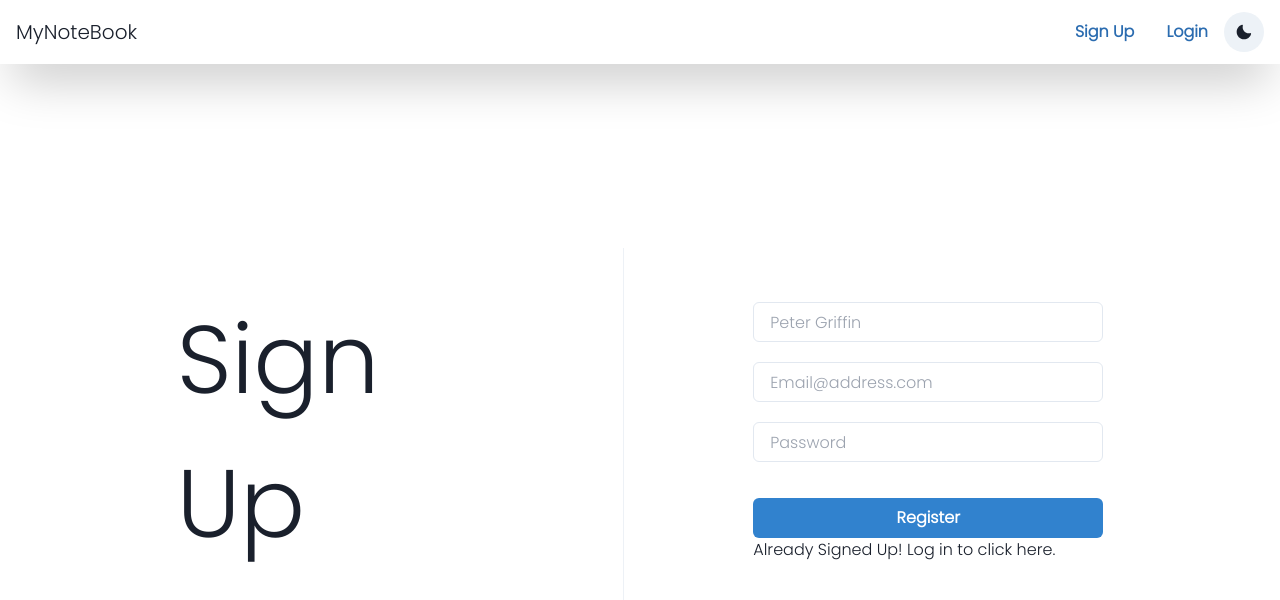
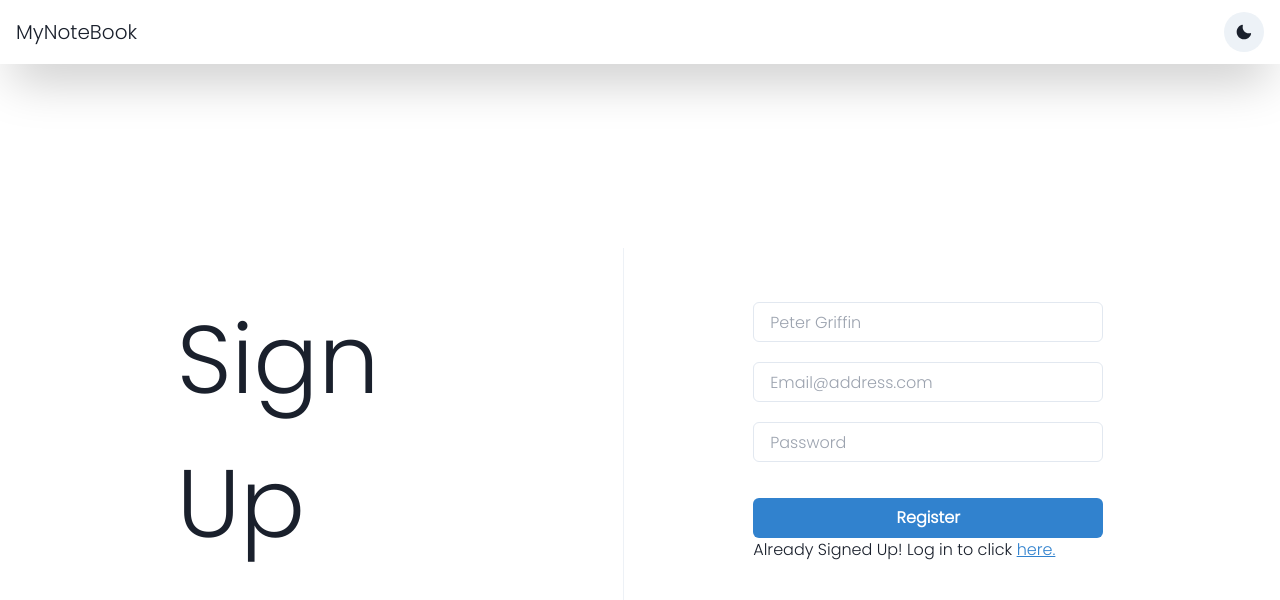
Before and after one commit to aniket-tote/MyNotebook, a React (Vite) app in the folder Client/: page /signup in a window 1280 px wide. Shown: the top 600 px of the page. Built offline with nearby package versions, Linux system fonts and the light colour scheme.

Commit message:
added spinner and removed login and signup button from navbar

```diff
--- a/Client/src/components/HeadNavbar.jsx
+++ b/Client/src/components/HeadNavbar.jsx
@@ -51,21 +51,16 @@ export default function HeadNavbar() {
       </Link>
 
       <Flex
-        flexDirection={["column", "column", "row"]}
-        experimental_spaceX={[0, 0, 4]}
-        experimental_spaceY={[4, 4, 0]}
+        flexDirection={"column"}
+        experimental_spaceY={4}
         display={["flex", "flex", "none"]}
-        position={["absolute", "absolute", "relative"]}
-        backgroundColor={[
-          colorMode === "dark" ? "gray.700" : "#fff",
-          colorMode === "dark" ? "gray.700" : "#fff",
-          colorMode === "dark" ? "gray.900" : "white",
-        ]}
-        top={[16, 16, 0]}
-        width={["100vw", "100vw", "max-content"]}
+        position={"absolute"}
+        backgroundColor={colorMode === "dark" ? "gray.700" : "#fff"}
+        top={16}
+        width={"100vw"}
         left={navOpen ? 0 : "auto"}
         padding={4}
-        right={[navOpen ? "auto" : "100%", navOpen ? "auto" : "100%", "auto"]}
+        right={navOpen ? "auto" : "100%"}
         zIndex={"1"}
       >
         <Link
@@ -87,20 +82,7 @@ export default function HeadNavbar() {
       </Flex>
 
       <Flex experimental_spaceX={4}>
-        {!localStorage.getItem("token") ? (
-          <Flex experimental_spaceX={4}>
-            <Link to="/signup">
-              <Button colorScheme="blue" variant="ghost">
-                Sign Up
-              </Button>
-            </Link>
-            <Link to="/login">
-              <Button colorScheme="blue" variant="ghost">
-                Login
-              </Button>
-            </Link>
-          </Flex>
-        ) : (
+        {localStorage.getItem("token") && (
           <Link to="/login">
             <Button colorScheme="blue" variant="ghost" onClick={logout}>
               Logout
--- a/Client/src/components/Login.jsx
+++ b/Client/src/components/Login.jsx
@@ -7,6 +7,7 @@ import {
   FormErrorMessage,
   useToast,
   Input,
+  Text,
 } from "@chakra-ui/react";
 import React from "react";
 import { Field, Form, Formik } from "formik";
@@ -134,7 +135,16 @@ const Login = () => {
             </Form>
           )}
         </Formik>
-        <Link to="/signup">Not Registered yet! Sign up here. </Link>
+        <Link to="/signup">
+          Not Registered yet! Sign up{" "}
+          <Text
+            display={"inline"}
+            textColor={"blue.500"}
+            textDecoration={"underline"}
+          >
+            here.
+          </Text>{" "}
+        </Link>
       </Flex>
     </Flex>
   );
--- a/Client/src/components/Notes.jsx
+++ b/Client/src/components/Notes.jsx
@@ -1,18 +1,19 @@
-import { Flex } from "@chakra-ui/react";
-import React, { useContext, useEffect } from "react";
+import { Flex, Spinner, Text } from "@chakra-ui/react";
+import React, { useContext, useEffect, useState } from "react";
 import NoteItem from "./NoteItem";
 import noteContext from "../context/notes/noteContext";
-import { useNavigate } from "react-router-dom";
+import { Link, useNavigate } from "react-router-dom";
 
 const Notes = () => {
+  const [loading, setLoading] = useState(true);
   const context = useContext(noteContext);
   const { notes, getAllNote } = context;
   let navigate = useNavigate();
 
   useEffect(() => {
     if (localStorage.getItem("token")) {
-      console.log(localStorage.getItem("token"));
       getAllNote();
+      setLoading(false);
     } else {
       navigate("/login");
     }
@@ -25,6 +26,24 @@ const Notes = () => {
       flexDirection={["column", , "column", "row"]}
       paddingX={4}
     >
+      {loading && <Spinner />}
+      {notes.length === 0 && (
+        <Flex
+          width={"100%"}
+          height={"100%"}
+          justifyContent={"center"}
+          alignItems={"center"}
+          flexDirection={"column"}
+        >
+          You have not added any Notes Yet!
+          <Link to={"/addnote"} className="md:hidden">
+            <Text my={4} textColor={"blue.500"} textDecoration={"underline"}>
+              Add Notes
+            </Text>
+          </Link>
+          <Spinner />
+        </Flex>
+      )}
       {notes.map((element) => {
         return <NoteItem key={element._id} note={element} />;
       })}
--- a/Client/src/components/Signup.jsx
+++ b/Client/src/components/Signup.jsx
@@ -7,6 +7,7 @@ import {
   FormErrorMessage,
   useToast,
   Input,
+  Text,
 } from "@chakra-ui/react";
 import React from "react";
 import { Field, Form, Formik } from "formik";
@@ -152,7 +153,16 @@ const Signup = () => {
             </Form>
           )}
         </Formik>
-        <Link to="/login">Already Signed Up! Log in to click here.</Link>
+        <Link to="/login">
+          Already Signed Up! Log in to click{" "}
+          <Text
+            display={"inline"}
+            textColor={"blue.500"}
+            textDecoration={"underline"}
+          >
+            here.
+          </Text>
+        </Link>
       </Flex>
     </Flex>
   );
```
